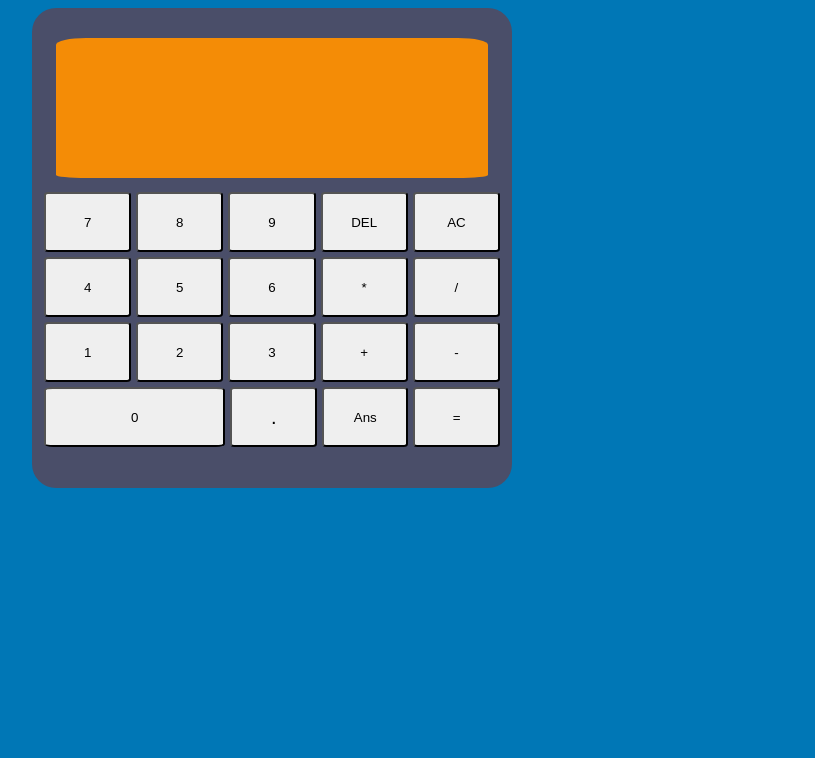
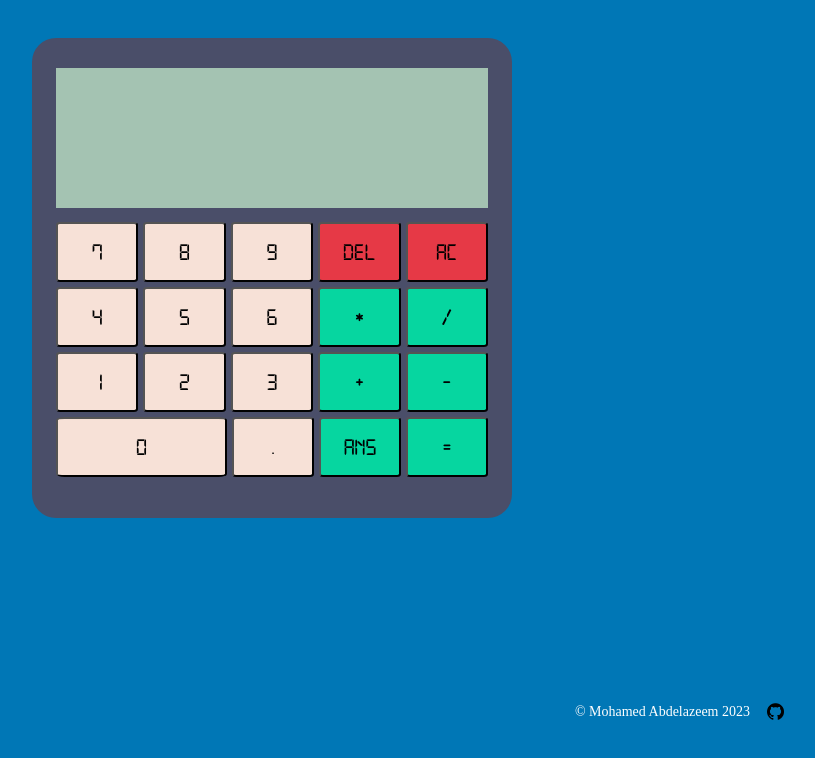
Before and after one commit to MohamedAbdel-Azeem/Calculator, a plain HTML site: page index.html in a window 1280 px wide. Shown: the whole page, without its empty margins (368-1183 px from the left). Drawn offline with Linux system fonts and the light colour scheme.

Commit message:
App Finished! Added cool Font , Buttons Styled , Screen Color Changed and Anchor Tag to my Github Page added!.

```diff
--- a/index.html
+++ b/index.html
@@ -5,6 +5,7 @@
     <meta name="viewport" content="width=device-width, initial-scale=1.0">
     <title>Calculator</title>
     <link rel="stylesheet" href="styles.css">
+
 </head>
 <body>
     <div id="calculator-body">
@@ -14,6 +15,9 @@
         </div>
         <div id="buttons"></div>
     </div>
+        <a href="https://github.com/MohamedAbdel-Azeem" target="_blank">
+            <span>© Mohamed Abdelazeem 2023</span>
+            <img src="./images/github_logo.png"></a>
     <script src="script.js" defer></script>
 </body>
 </html>
--- a/script.js
+++ b/script.js
@@ -27,20 +27,24 @@ function drawButtons(){
     delButton.addEventListener('click',backspace);
     delButton.setAttribute('id','del');
     delButton.textContent = 'DEL';
+    delButton.classList.add('Remove');
     const clearButton = document.createElement('button');
     clearButton.addEventListener('click',clear);
     clearButton.setAttribute('id','AC');
+    clearButton.classList.add('Remove');
     clearButton.textContent = 'AC';
     row1.appendChild(clearButton);
     row1.appendChild(delButton);
 
     const addButton = document.createElement('button');
+    addButton.classList.add('Operations');
     addButton.addEventListener('click',()=>{
         addOperation('+');
     });
     addButton.setAttribute('id','add');
     addButton.textContent = '+';
     const subButton = document.createElement('button');
+    subButton.classList.add('Operations');
     subButton.addEventListener('click',()=>{
         addOperation('-');
     });
@@ -55,11 +59,13 @@ function drawButtons(){
     });
     mulButton.setAttribute('id','mul');
     mulButton.textContent = '*';
+    mulButton.classList.add('Operations');
     const divideButton = document.createElement('button');
     divideButton.addEventListener('click',()=>{
         addOperation('/');
     });
     divideButton.setAttribute('id','divide');
+    divideButton.classList.add('Operations');
     divideButton.textContent = '/';
     row2.appendChild(divideButton);
     row2.appendChild(mulButton);
@@ -87,10 +93,12 @@ function drawButtons(){
 
 
     const equalButton = document.createElement('button');
+    equalButton.classList.add('Operations');
     equalButton.addEventListener('click',evaluateExpressions);
     equalButton.setAttribute('id','equal');
     equalButton.textContent = '=';
     const ansButton = document.createElement('button');
+    ansButton.classList.add('Operations');
     ansButton.addEventListener('click',()=>{
         if (operand == null){
             operator1 = 'Ans';
@@ -240,6 +248,9 @@ function evaluateExpressions(){
     } else {
         y = parseFloat(operator2);
     }
+    if (operand == null){
+        ans = x;
+    }
     if (operand == '+'){
         ans = x+y;
     }
--- a/styles.css
+++ b/styles.css
@@ -1,10 +1,15 @@
+@font-face {
+    font-family: 'Calculator-Font';
+    src: url('./fonts/Digital7Mono-Yz9J4.ttf') format('truetype');
+  }
+
 body{
-    background-color: #0077b6;
     display: flex;
     justify-content: center;
     align-items: center;
+    background-color: #0077b6;
+    margin-top: 3%;
 }
-
 
 
 #calculator-body{
@@ -27,47 +32,33 @@ body{
     height: 30%;
     margin-top: 30px;
     gap: 0;
+    font-family: 'Calculator-Font',sans-serif;
+    font-weight: 500;
 }
-/*
-textarea{
-    background-color: #f48c06;
-    resize: none;
-    width: 90%;
-    height: 40%;
-    margin-top: 15px;
-    border-radius: 5%;
-    outline: none;
-    font-size: 20px;
-    padding: 7px;
-}
-*/
 
 #screen1{
-    background-color: #f48c06;
+    background-color: #a4c3b2;
     max-width: 100%;
     height: 60%;
-    border-top-right-radius: 7%;
-    border-top-left-radius: 7%;
     padding-left: 10px;
     padding-top: 10px;
-    font-size: 20px;
+    font-size: 30px;
+    text-align: left;
 }
 
 #screen2{
-    background-color: #f48c06;
+    background-color: #a4c3b2;
     max-width: 100%;
     height: 30%;
-    border-bottom-left-radius: 7%;
-    border-bottom-right-radius:7%;
-    font-size: 24px;
     text-align: right;
     padding-right: 20px;
+    font-size: 35px;
 }
 
 #buttons{
     display: flex;
     flex-direction: column;
-    width: 95%;
+    width: 90%;
 }
 
 .buttonRows{
@@ -86,3 +77,39 @@ textarea{
     height: 60px;
     border-radius: 5%;
 }
+
+button{
+    background-color: #f7e1d7;
+    font-family: 'Calculator-Font',sans-serif;
+    font-size: 24px;
+}
+
+.Remove{
+    background-color: #e63946;
+}
+
+.Operations{
+    background-color: #06d6a0;
+}
+
+a {
+    position: absolute;
+    bottom: 10%;
+    right: 10%;
+    text-decoration: none;
+    color: #fff;
+    font-size: 14px;
+    display: flex;
+    align-items: center;
+  }
+
+  a span {
+    margin-right: 10px;
+  }
+
+  a img {
+    margin-left: 7px;
+    width: 17px;
+    height: auto;
+    color: wheat;
+  }
```
Also changed, not shown: fonts/Digital7Mono-Yz9J4.ttf (added), fonts/License/readme.txt (added), images/github_logo.png (added).
